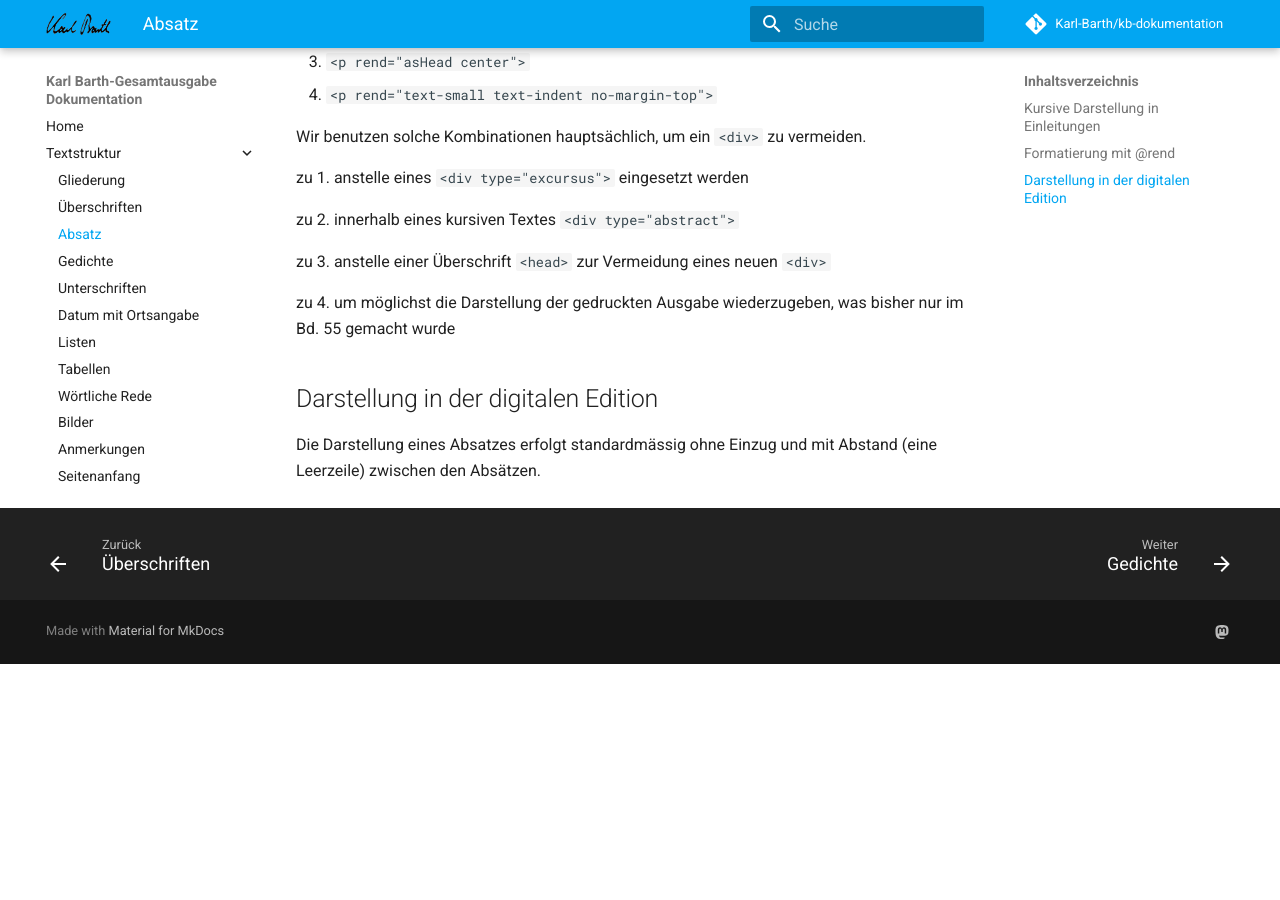
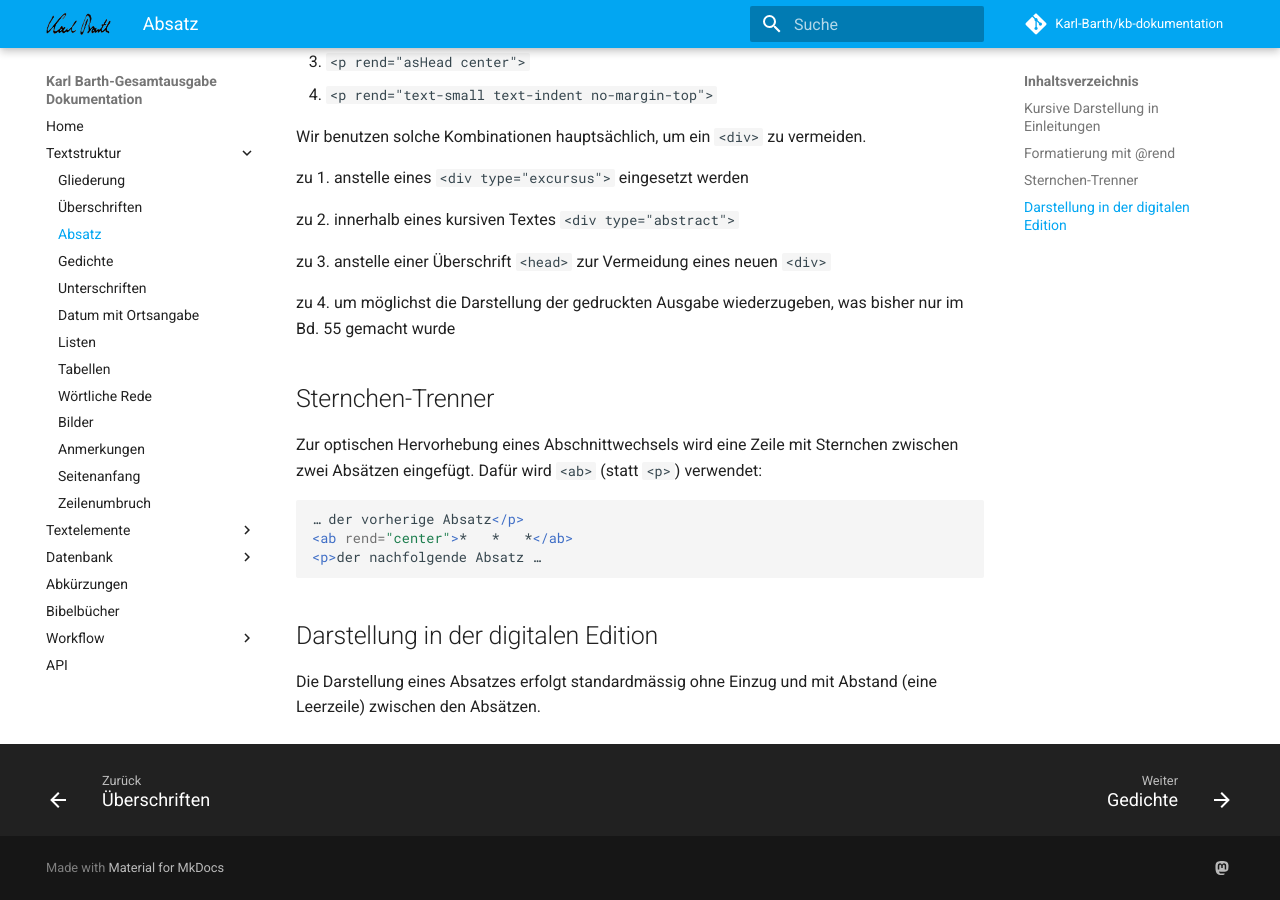
Before and after one commit to Karl-Barth/kb-dokumentation, an MkDocs documentation site: the page built from docs/textstruktur/absatz.md, in a window 1280 px wide and 900 px high, scrolled down 1147 px. Built offline with MkDocs 1.6.1 and Material for MkDocs 9.7.7, drawn with Linux system fonts in a browser that asks for light colours; comment, search, counter and statistics services are not loaded; before the commit the page ends 1811 px from its top, so only the background shows below that.

Commit message:
absatz.md: Sternchen-Trenner (ab rend=center) ergaenzt

````diff
--- a/docs/textstruktur/absatz.md
+++ b/docs/textstruktur/absatz.md
@@ -38,6 +38,18 @@
 zu 4. um möglichst die Darstellung der gedruckten Ausgabe wiederzugeben, was bisher nur im Bd. 55 gemacht wurde
 
 
+## Sternchen-Trenner
+
+Zur optischen Hervorhebung eines Abschnittwechsels wird eine Zeile mit
+Sternchen zwischen zwei Absätzen eingefügt. Dafür wird `<ab>` (statt `<p>`)
+verwendet:
+
+```xml
+… der vorherige Absatz</p>
+<ab rend="center">*   *   *</ab>
+<p>der nachfolgende Absatz …
+```
+
 ## Darstellung in der digitalen Edition
 
 Die Darstellung eines Absatzes erfolgt standardmässig ohne Einzug und mit Abstand (eine Leerzeile) zwischen den Absätzen.
````
